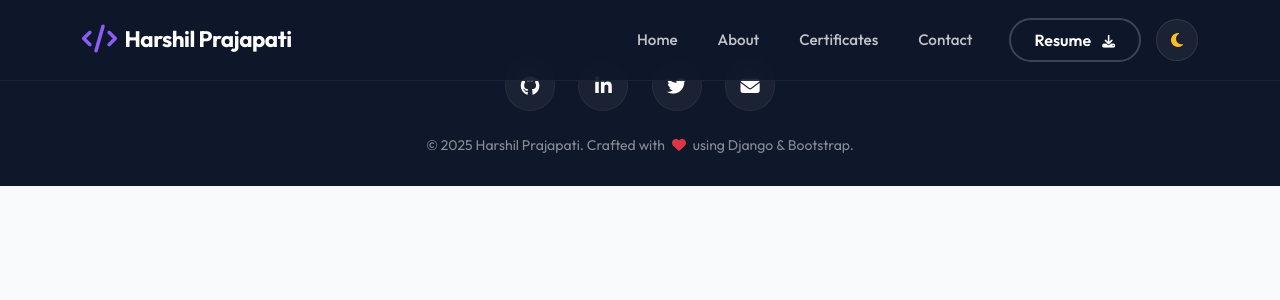
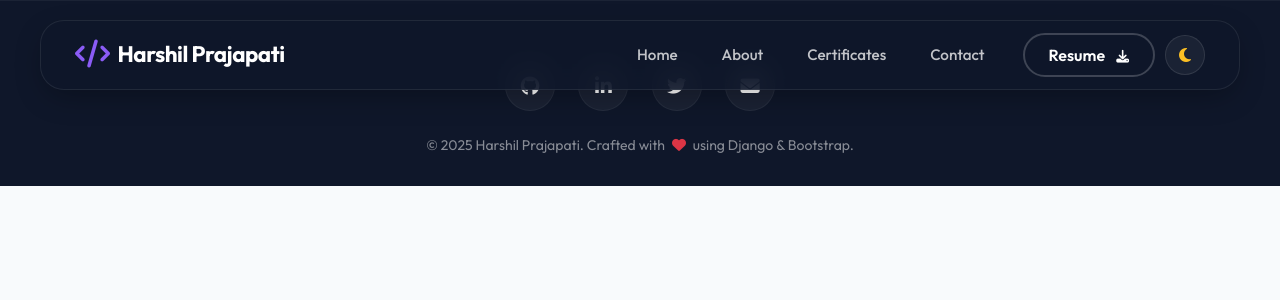
Before and after one commit to harshil962/Portfolio, a Django app: template templates/base.html in a window 1280 px wide. Shown: the top 300 px of the page. Run offline with Django 3.2, Linux system fonts and the light colour scheme; the template is opened without the code that fills it, so the values that code supplies are empty; some libraries are stand-ins or nearby versions.

```diff
--- a/templates/base.html
+++ b/templates/base.html
@@ -23,7 +23,7 @@
             /* Light Mode */
             --bg-body: #f8fafc;
             --text-color: #1e293b;
-            --nav-bg: rgba(15, 23, 42, 0.85); /* Always dark to match hero headers */
+            --nav-bg: rgba(15, 23, 42, 0.85); /* Always dark for glass effect */
             --footer-bg: #0f172a;
         }
 
@@ -43,14 +43,33 @@
             transition: background-color 0.3s ease, color 0.3s ease;
         }
 
-        /* --- NAVBAR --- */
+        /* --- NAVBAR (Floating & Rounded) --- */
         .navbar {
             background: var(--nav-bg);
             backdrop-filter: blur(16px);
             -webkit-backdrop-filter: blur(16px);
-            padding: 18px 0;
+            padding: 12px 0;
             transition: all 0.3s ease;
-            border-bottom: 1px solid rgba(255,255,255,0.05);
+
+            /* Floating Style */
+            border: 1px solid rgba(255,255,255,0.08);
+            border-radius: 24px; /* The Border Radius */
+            top: 20px; /* Space from top */
+            width: 94%; /* Not full width */
+            max-width: 1200px;
+            left: 50%;
+            transform: translateX(-50%); /* Center horizontally */
+            box-shadow: 0 10px 30px -5px rgba(0, 0, 0, 0.3);
+        }
+
+        /* Adjust mobile menu to fit inside rounded corners */
+        @media (max-width: 991px) {
+            .navbar-collapse {
+                margin-top: 15px;
+                padding: 10px;
+                background: rgba(255,255,255,0.05);
+                border-radius: 12px;
+            }
         }
 
         .navbar-brand {
@@ -58,44 +77,34 @@
             font-size: 1.4rem;
             color: white !important;
             letter-spacing: -0.5px;
+            padding-left: 10px;
         }
 
         .nav-link {
             color: rgba(255, 255, 255, 0.75) !important;
             font-weight: 500;
-            margin: 0 12px;
+            margin: 0 10px;
             position: relative;
             transition: 0.3s;
             font-size: 0.95rem;
+            border-radius: 8px;
+            padding: 8px 12px !important;
         }
 
         .nav-link:hover {
             color: white !important;
-        }
-
-        /* Gradient Underline Effect */
-        .nav-link::after {
-            content: '';
-            position: absolute;
-            width: 0;
-            height: 3px;
-            bottom: -6px;
-            left: 50%;
-            background: var(--primary-gradient);
-            transition: 0.3s ease;
-            transform: translateX(-50%);
-            border-radius: 2px;
-        }
-
-        .nav-link:hover::after,
-        .nav-link.active::after {
-            width: 100%;
+            background: rgba(255,255,255,0.1); /* Subtle hover background */
         }
 
         .nav-link.active {
             color: white !important;
             font-weight: 600;
+            background: var(--primary-gradient);
+            box-shadow: 0 4px 12px rgba(99, 102, 241, 0.3);
         }
+
+        /* Remove underline effect since we are using button-style links now */
+        .nav-link::after { display: none; }
 
         /* Resume Button */
         .btn-resume {
@@ -106,6 +115,7 @@
             font-weight: 600;
             transition: all 0.3s ease;
             background: transparent;
+            margin-right: 10px;
         }
         .btn-resume:hover {
             border-color: transparent;
@@ -117,18 +127,18 @@
 
         /* Theme Toggle */
         .theme-toggle-btn {
-            width: 42px;
-            height: 42px;
+            width: 40px;
+            height: 40px;
             border-radius: 50%;
             border: 1px solid rgba(255,255,255,0.1);
             background: rgba(255,255,255,0.05);
-            color: #fbbf24; /* Amber for sun/moon */
+            color: #fbbf24;
             display: flex;
             align-items: center;
             justify-content: center;
             cursor: pointer;
             transition: all 0.3s ease;
-            margin-left: 15px;
+            margin-right: 10px;
         }
         .theme-toggle-btn:hover {
             background: rgba(255,255,255,0.15);
@@ -182,7 +192,6 @@
             background: #6366f1;
         }
 
-        /* SweetAlert Font Fix */
         div:where(.swal2-container) h2:where(.swal2-title),
         div:where(.swal2-container) div:where(.swal2-content) {
             font-family: 'Outfit', sans-serif !important;
@@ -195,8 +204,7 @@
 <body>
 
 <nav class="navbar navbar-expand-lg fixed-top">
-    <div class="container">
-        <a class="navbar-brand d-flex align-items-center" href="{% url 'home' %}">
+    <div class="container-fluid px-lg-4"> <a class="navbar-brand d-flex align-items-center" href="{% url 'home' %}">
             <span style="color: #8b5cf6;"><i class="fas fa-code fa-lg me-2"></i></span>
             Harshil Prajapati
         </a>
@@ -265,17 +273,14 @@
 <script src="https://cdn.jsdelivr.net/npm/sweetalert2@11"></script>
 
 <script>
-    // Theme Toggling Logic
     const themeToggleBtn = document.getElementById('themeToggle');
     const themeIcon = themeToggleBtn.querySelector('i');
     const htmlElement = document.documentElement;
 
-    // 1. Load Saved Theme
     const savedTheme = localStorage.getItem('theme') || 'light';
     htmlElement.setAttribute('data-bs-theme', savedTheme);
     updateIcon(savedTheme);
 
-    // 2. Toggle Listener
     themeToggleBtn.addEventListener('click', () => {
         const currentTheme = htmlElement.getAttribute('data-bs-theme');
         const newTheme = currentTheme === 'light' ? 'dark' : 'light';
@@ -285,7 +290,6 @@
         updateIcon(newTheme);
     });
 
-    // 3. Icon Updater
     function updateIcon(theme) {
         if (theme === 'dark') {
             themeIcon.classList.remove('fa-moon');
```
